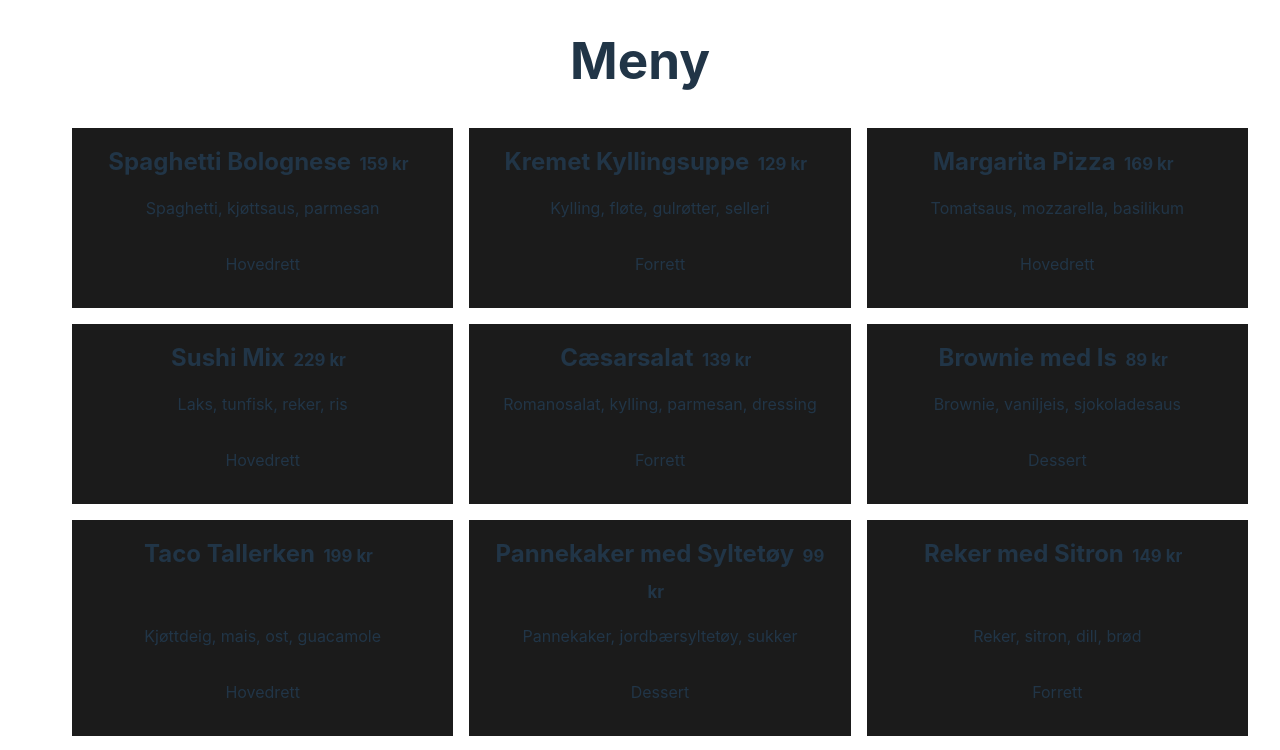
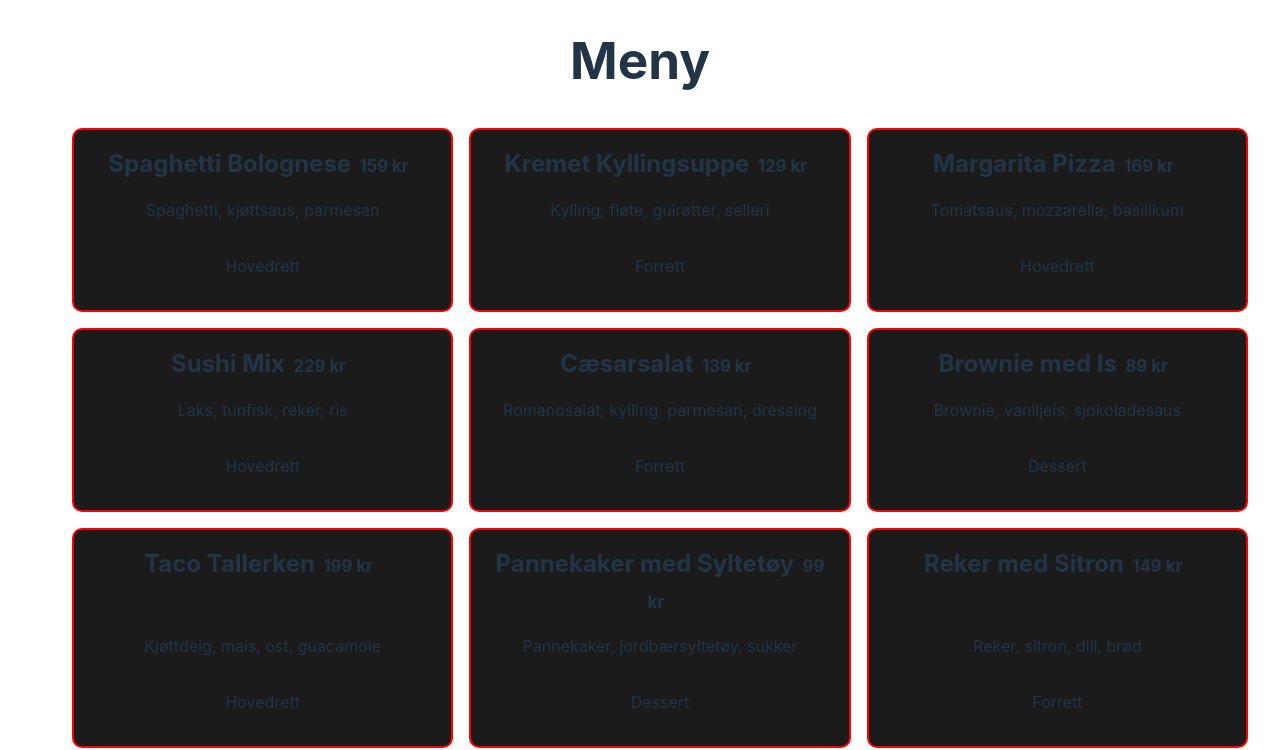
Before and after one commit to ATlexEide/restaurantmeny, a React (Vite) app: page / in a window 1280 px wide. Shown: the top 750 px of the page. Built offline with nearby package versions, Linux system fonts and the light colour scheme.

Commit message:
Add border

```diff
--- a/src/styles/Dish.css
+++ b/src/styles/Dish.css
@@ -3,6 +3,8 @@
   flex-direction: column;
   padding: 1em;
   background-color: rgb(27, 27, 27);
+  border-radius: 10px;
+  border: solid 2px red;
 }
 #price {
   font-size: 70%;
```
